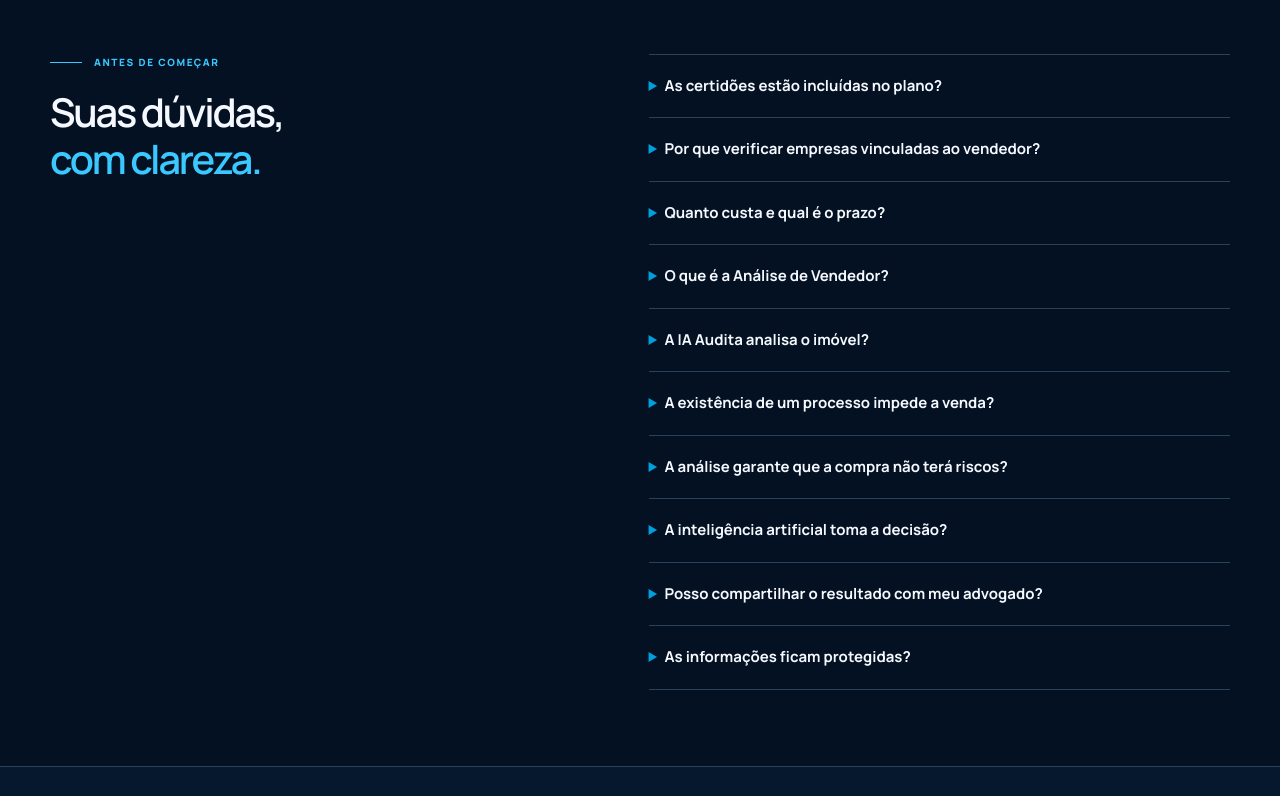
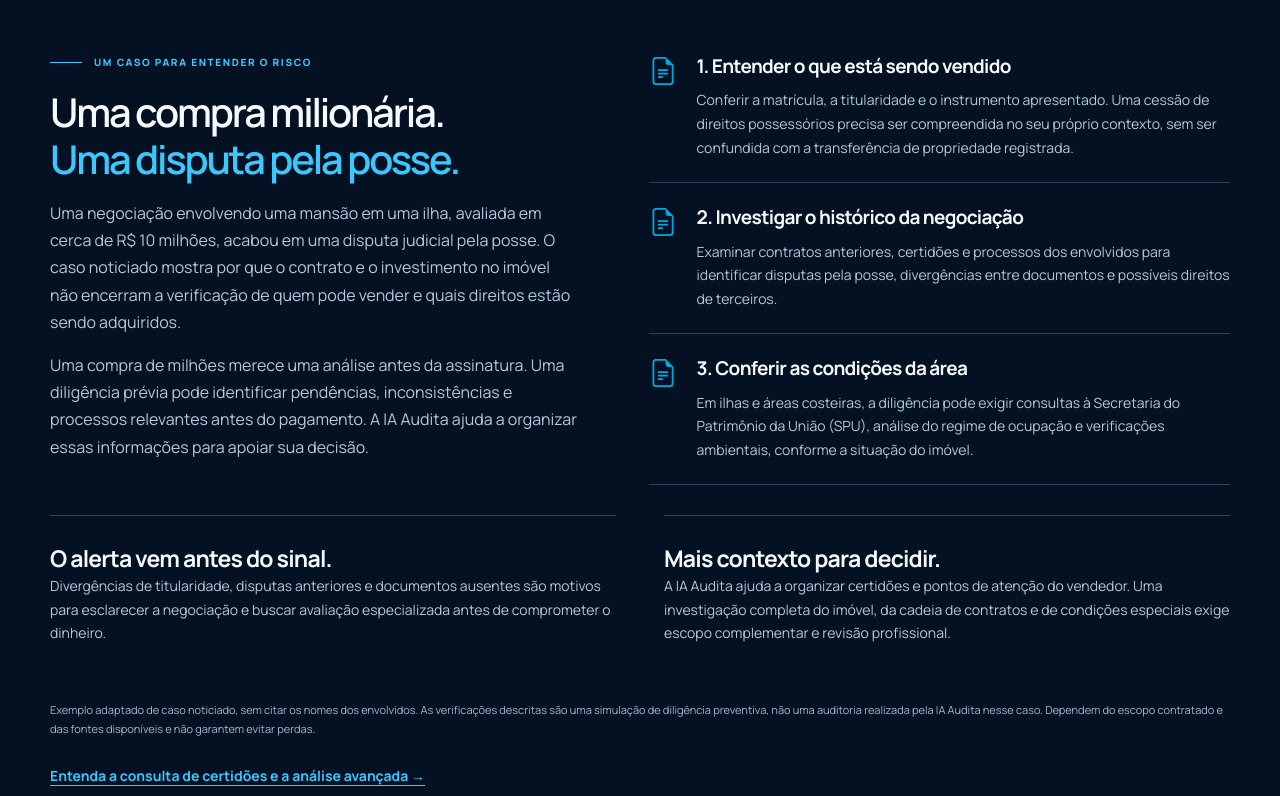
Before and after one commit to SeitiKatsumi/auditawebsite, a Next.js app: page /analise-de-vendedor in a window 1280 px wide. Shown: the part 5780-6576 px from the top of the page. Built offline with nearby package versions, Linux system fonts and the light colour scheme; no server answers.

Commit message:
Add preventive property example and emphasize financial headings

```diff
--- a/components/audita/SellerAnalysisPage.tsx
+++ b/components/audita/SellerAnalysisPage.tsx
@@ -128,6 +128,27 @@ export function SellerAnalysisPage() {
       <div><p className={styles.eyebrow}>Da informação ao próximo passo</p><h2>Um resultado para ler,<br/><span>compartilhar e avaliar.</span></h2><p className={styles.intro}>Use a análise para conversar com o vendedor, seu corretor ou advogado. A decisão continua sendo sua, apoiada por informações organizadas.</p></div>
       <div className={styles.outputs}>{[["Documentos reunidos","Consulte as certidões e os materiais obtidos dentro do escopo da solicitação."],["Pontos de atenção em contexto","Entenda o que foi encontrado, o que falta esclarecer e quais verificações podem ser necessárias."],["Próximos passos mais claros","Avalie se é preciso atualizar documentos, aprofundar processos ou buscar uma revisão especializada."]].map(([title,description])=><article key={title}><Icon name="file-earmark-text"/><div><h3>{title}</h3><p>{description}</p></div></article>)}</div>
     </div></section>
+    <section className={styles.section} id="exemplo-preventivo" aria-labelledby="example-title"><div className={styles.container}>
+      <div className={styles.detailsGrid}>
+        <div>
+          <p className={styles.eyebrow}>Um caso para entender o risco</p>
+          <h2 id="example-title">Uma compra milionária.<br/><span>Uma disputa pela posse.</span></h2>
+          <p className={styles.intro}>Uma negociação envolvendo uma mansão em uma ilha, avaliada em cerca de R$ 10 milhões, acabou em uma disputa judicial pela posse. O caso noticiado mostra por que o contrato e o investimento no imóvel não encerram a verificação de quem pode vender e quais direitos estão sendo adquiridos.</p>
+          <p className={styles.intro}>Uma compra de milhões merece uma análise antes da assinatura. Uma diligência prévia pode identificar pendências, inconsistências e processos relevantes antes do pagamento. A IA Audita ajuda a organizar essas informações para apoiar sua decisão.</p>
+        </div>
+        <div className={styles.outputs}>
+          <article><Icon name="file-earmark-text"/><div><h3>1. Entender o que está sendo vendido</h3><p>Conferir a matrícula, a titularidade e o instrumento apresentado. Uma cessão de direitos possessórios precisa ser compreendida no seu próprio contexto, sem ser confundida com a transferência de propriedade registrada.</p></div></article>
+          <article><Icon name="file-earmark-text"/><div><h3>2. Investigar o histórico da negociação</h3><p>Examinar contratos anteriores, certidões e processos dos envolvidos para identificar disputas pela posse, divergências entre documentos e possíveis direitos de terceiros.</p></div></article>
+          <article><Icon name="file-earmark-text"/><div><h3>3. Conferir as condições da área</h3><p>Em ilhas e áreas costeiras, a diligência pode exigir consultas à Secretaria do Patrimônio da União (SPU), análise do regime de ocupação e verificações ambientais, conforme a situação do imóvel.</p></div></article>
+        </div>
+      </div>
+      <div className={styles.scenarios}>
+        <article><h3>O alerta vem antes do sinal.</h3><p>Divergências de titularidade, disputas anteriores e documentos ausentes são motivos para esclarecer a negociação e buscar avaliação especializada antes de comprometer o dinheiro.</p></article>
+        <article><h3>Mais contexto para decidir.</h3><p>A IA Audita ajuda a organizar certidões e pontos de atenção do vendedor. Uma investigação completa do imóvel, da cadeia de contratos e de condições especiais exige escopo complementar e revisão profissional.</p></article>
+      </div>
+      <p className={styles.note}>Exemplo adaptado de caso noticiado, sem citar os nomes dos envolvidos. As verificações descritas são uma simulação de diligência preventiva, não uma auditoria realizada pela IA Audita nesse caso. Dependem do escopo contratado e das fontes disponíveis e não garantem evitar perdas.</p>
+      <a className={styles.textLink} href="#certidoes-e-due-diligence">Entenda a consulta de certidões e a análise avançada →</a>
+    </div></section>
     <section className={styles.section} id="duvidas"><div className={`${styles.container} ${styles.detailsGrid}`}>
       <div><p className={styles.eyebrow}>Antes de começar</p><h2>Suas dúvidas,<br/><span>com clareza.</span></h2></div>
       <div className={styles.accordions}>{faqs.map(([q,a])=><details key={q}><summary>{q}</summary><p>{a}</p></details>)}</div>
```
Also changed, not shown: app/home-clara/page.module.css.
